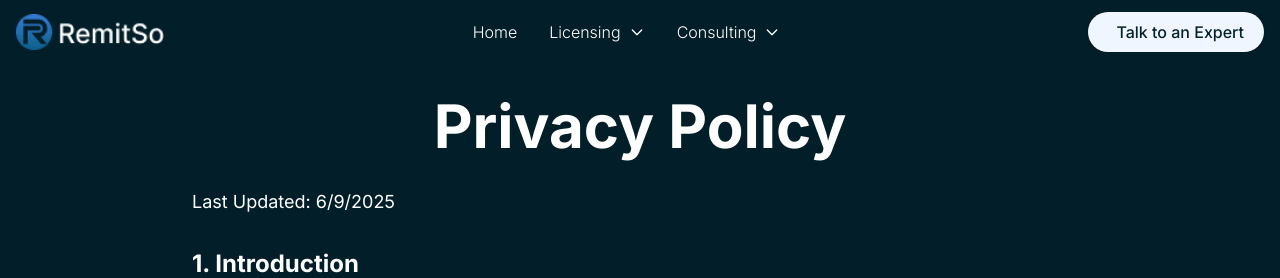
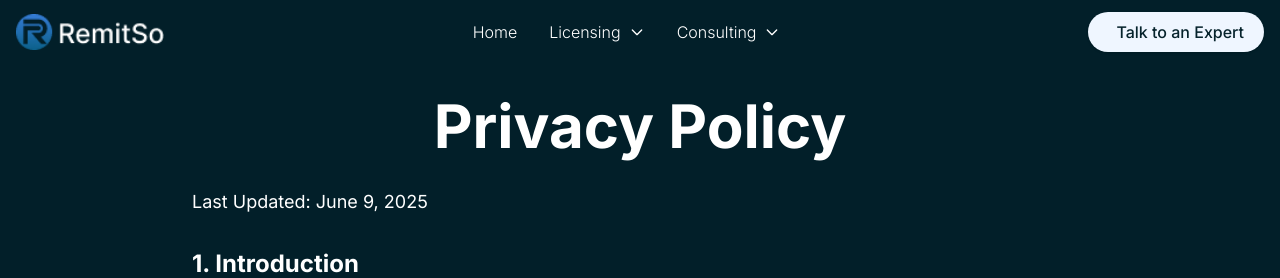
Before and after one commit to iamanshu11/compliance_demo, a Next.js app: page /privacy-policy in a window 1280 px wide. Shown: the top 278 px of the page. Built offline with nearby package versions, Linux system fonts and the light colour scheme.

Commit message:
pages are updated

```diff
--- a/src/app/privacy-policy/page.tsx
+++ b/src/app/privacy-policy/page.tsx
@@ -4,17 +4,17 @@ import React from 'react';
 
 const PrivacyPolicyPage: React.FC = () => {
   return (
-    <main className="privacy-policy">
+    <div className="privacy-policy">
       <div className="min-h-screen flex flex-col">
-        <main className="flex-grow w-full bg-[#021F29]">
+        <div className="flex-grow w-full bg-[#021F29]">
           <div className="container mx-auto px-4 py-12 mt-12 text-white">
             <h1 className="text-4xl md:text-6xl font-bold text-center mb-8">Privacy Policy</h1>
             <div className="mt-6 space-y-8 max-w-4xl mx-auto">
-              <p className="text-lg">Last Updated: {new Date().toLocaleDateString()}</p>
+              <p className="text-lg">Last Updated: {new Date().toLocaleDateString('en-US', { year: 'numeric', month: 'long', day: 'numeric' })}</p>
 
               <section>
                 <h2 className="text-2xl font-bold mb-4">1. Introduction</h2>
-                <p className="mb-4">RemitSo ("we," "our," or "us") is committed to protecting your privacy. This Privacy Policy explains how we collect, use, disclose, and safeguard your information when you visit our website or use our services.</p>
+                <p className="mb-4">RemitSo (&quot;we,&quot; &quot;our,&quot; or &quot;us&quot;) is committed to protecting your privacy. This Privacy Policy explains how we collect, use, disclose, and safeguard your information when you visit our website or use our services.</p>
                 <p className="mb-4">Please read this privacy policy carefully. By accessing or using our services, you acknowledge that you have read, understood, and agree to be bound by all the terms of this privacy policy.</p>
               </section>
 
@@ -113,9 +113,9 @@ const PrivacyPolicyPage: React.FC = () => {
               </section>
             </div>
           </div>
-        </main>
+        </div>
       </div>
-    </main>
+    </div>
   );
 };
 
--- a/src/app/terms-and-conditions/page.tsx
+++ b/src/app/terms-and-conditions/page.tsx
@@ -4,9 +4,9 @@ import React from 'react';
 
 const TermsAndConditionsPage: React.FC = () => {
     return (
-        <main className="terms-and-conditions">
+        <div className="terms-and-conditions">
             <div className="min-h-screen flex flex-col">
-                <main className="flex-grow w-full bg-[#021F29]">
+                <div className="flex-grow w-full bg-[#021F29]">
                     <div className="container mx-auto px-4 py-12 mt-12">
                         <h1 className="text-4xl md:text-6xl font-bold text-center text-white mb-8">Terms and Conditions</h1>
                         <div className="mt-6 max-w-4xl mx-auto space-y-8">
@@ -91,9 +91,9 @@ const TermsAndConditionsPage: React.FC = () => {
                             </section>
                         </div>
                     </div>
-                </main>
+                </div>
             </div>
-        </main>
+        </div>
     );
 };
 
```
